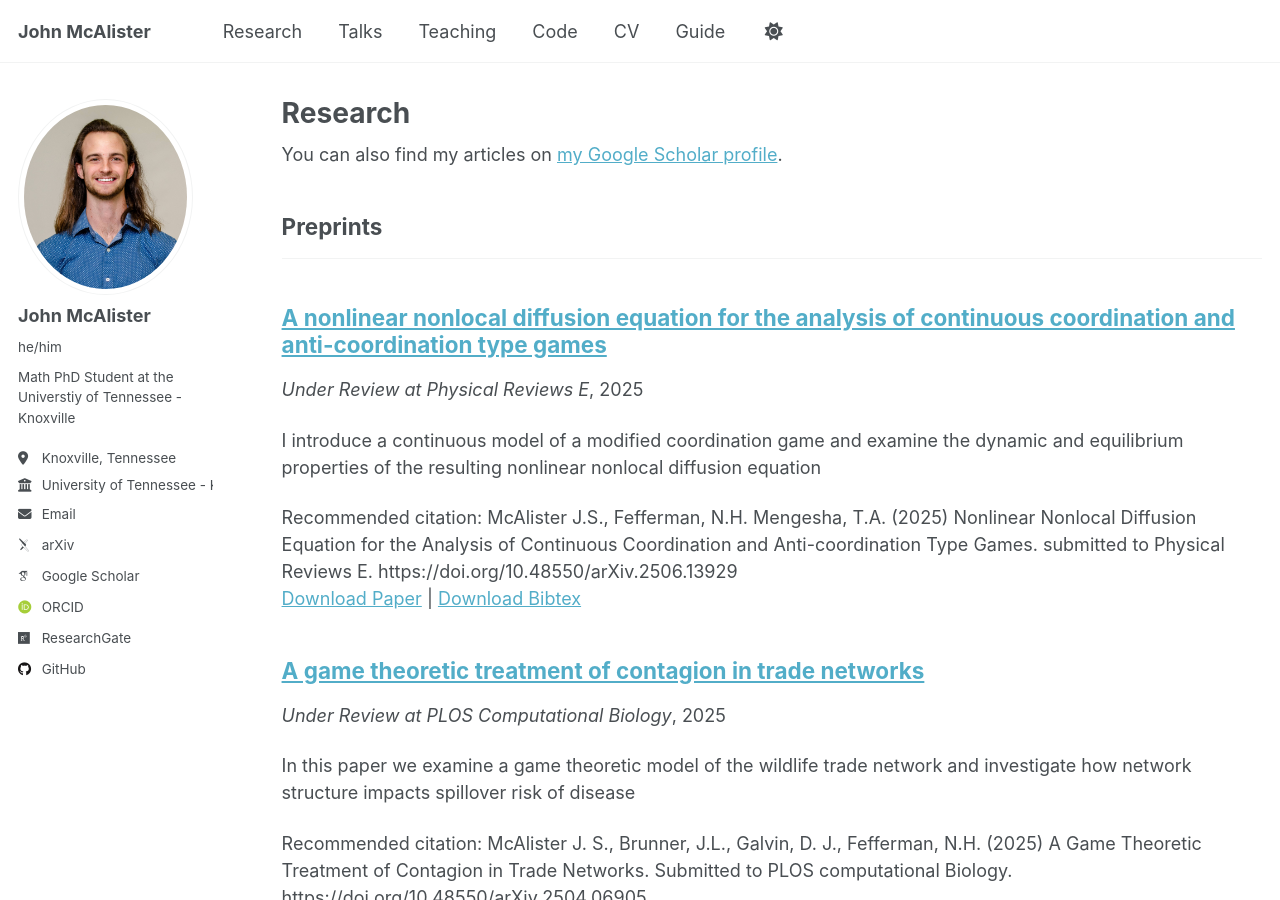
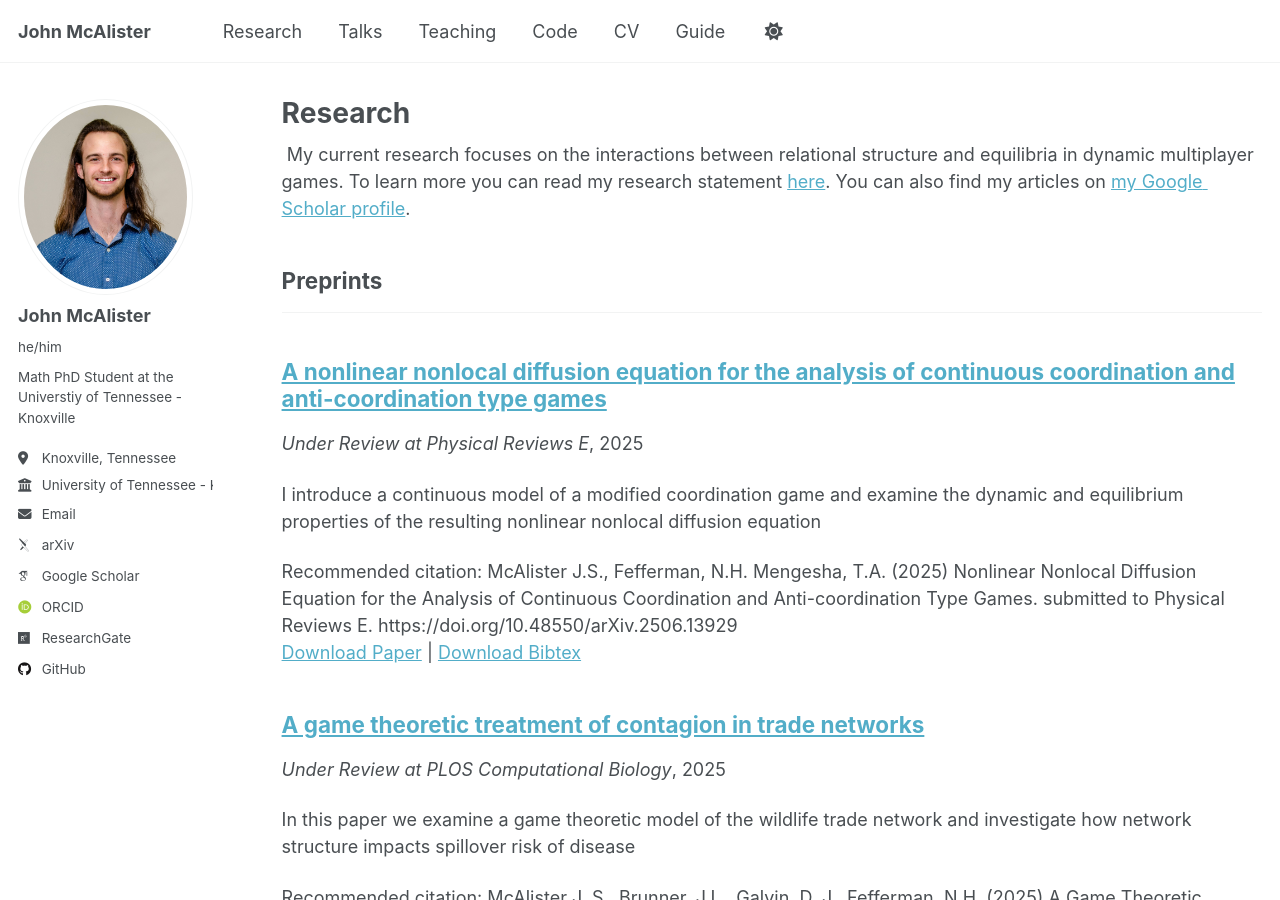
Before and after one commit to jmcalis/jmcalis.github.io, a Jekyll site: the page built from _pages/publications.html, in a window 1280 px wide and 900 px high. Built offline with Jekyll 4.4.1, drawn with Linux system fonts in a browser that asks for light colours; some web fonts are replaced; a script that is not in the unit is left out.

Commit message:
Changes to publications page

```diff
--- a/_pages/publications.html
+++ b/_pages/publications.html
@@ -6,7 +6,10 @@ author_profile: true
 ---
 
 {% if site.author.googlescholar %}
-  <div class="wordwrap">You can also find my articles on <a href="{{site.author.googlescholar}}">my Google Scholar profile</a>.</div>
+  <div class="wordwrap"> My current research focuses on the interactions between relational structure
+    and equilibria in dynamic multiplayer games. To learn more you can read my research statement
+    <a href = http://jmcalis.github.io/files/McAlisterResearchStatement.pdf>here</a>.
+    You can also find my articles on <a href="{{site.author.googlescholar}}">my Google Scholar profile</a>.</div>
 {% endif %}
 
 {% include base_path %}
```
